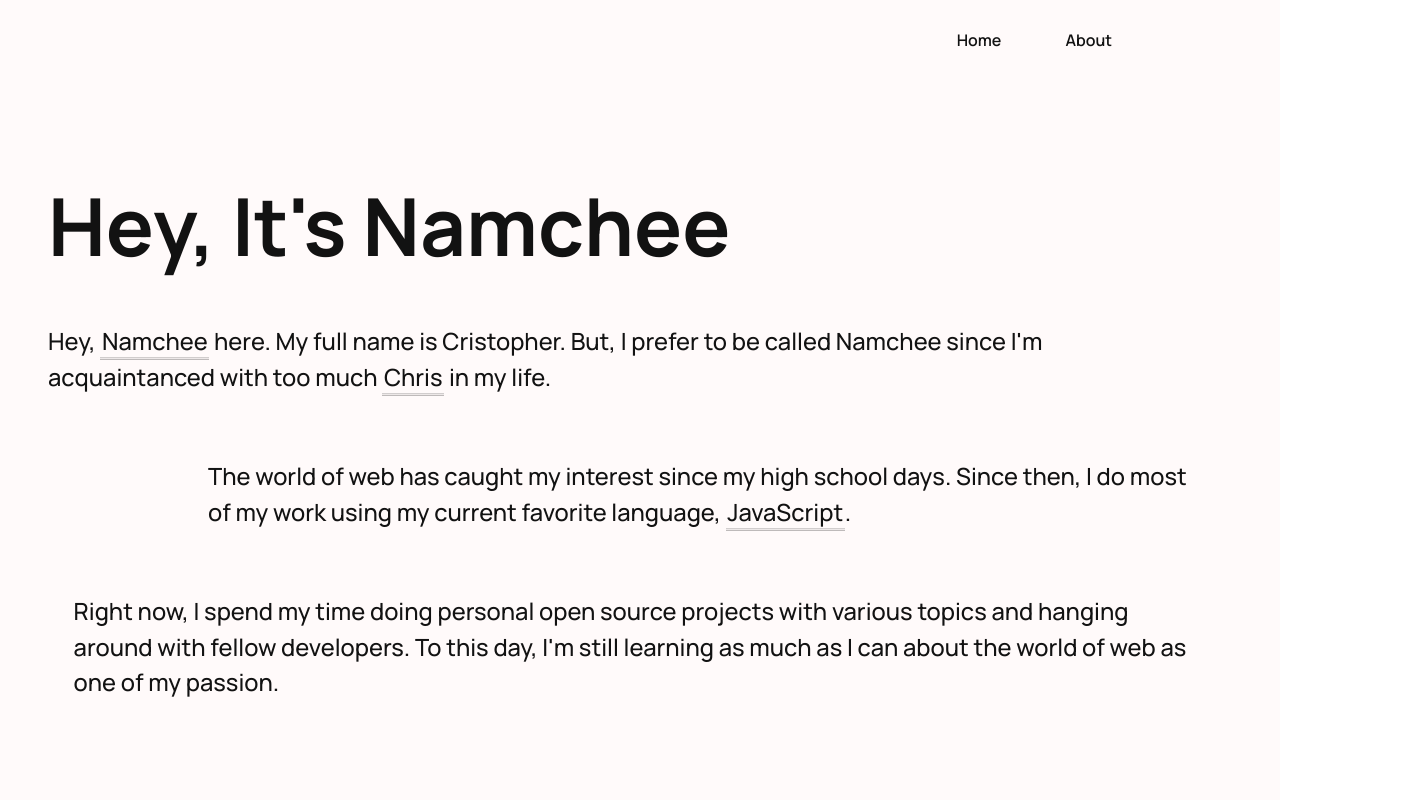
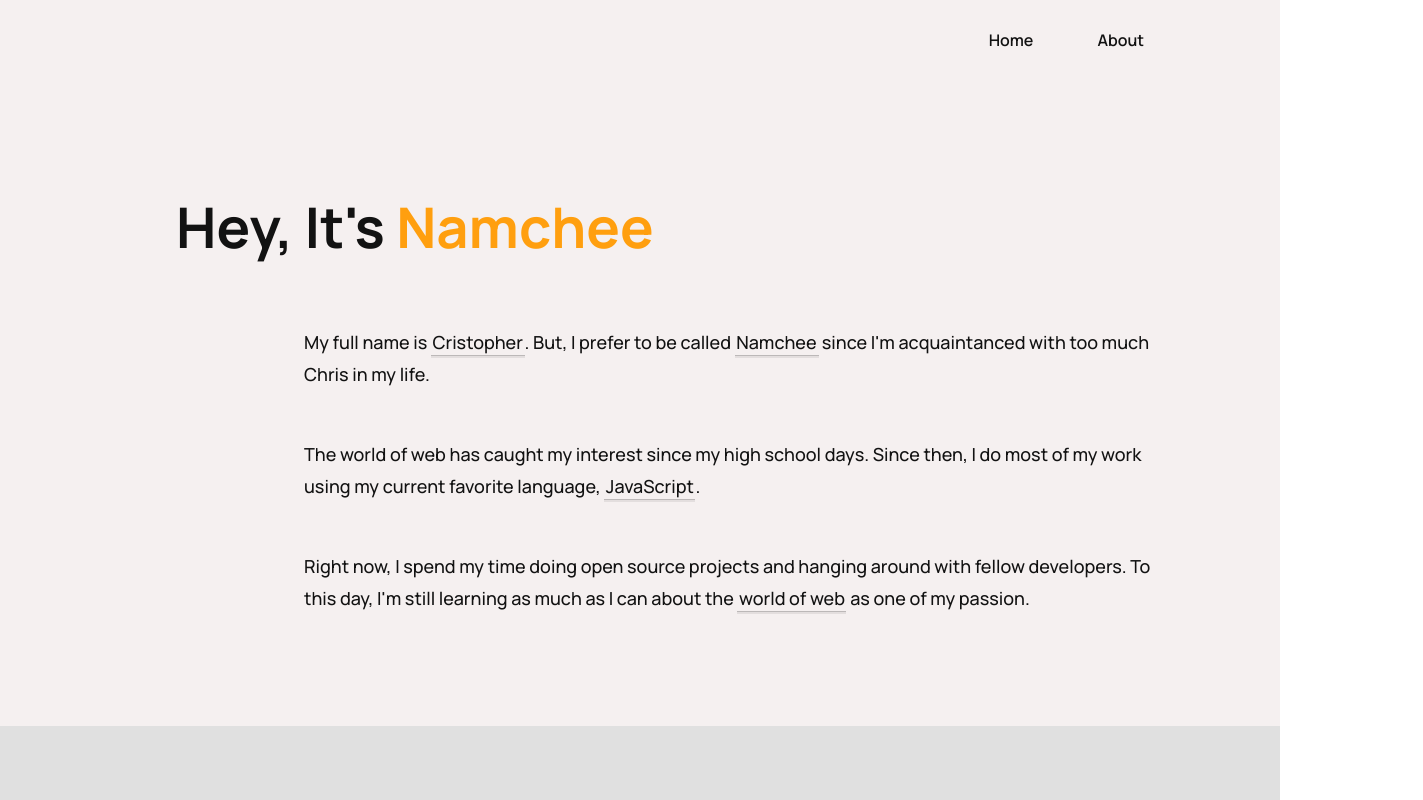
Before and after one commit to Namchee/namchee-site, a Nuxt app: page /about in a window 1280 px wide. Shown: the top 800 px of the page, 1423 px wide, since content can reach past the window. Built offline with nearby package versions, Linux system fonts and the light colour scheme.

Commit message:
feat: Redesign about me article

```diff
--- a/src/assets/styles/main.css
+++ b/src/assets/styles/main.css
@@ -20,7 +20,7 @@ html, body {
   --link: #707BDE;
 
   --surface: #151516;
-  --raised: #313131;
+  --raised: #212121;
 
   --nav: rgba(21, 21, 22, .8);
   --border: rgba(255, 250, 250, .05);
@@ -39,10 +39,10 @@ html, body {
 .theme-light {
   --link: #4856D4;
 
-  --surface: #FFFAFA;
-  --raised: #E3E3E3;
+  --surface: #F5F0F0;
+  --raised: #E0E0E0;
 
-  --nav: rgba(255, 250, 250, 0.8);
+  --nav: rgba(245, 240, 240, 0.75);
   --border: rgba(49, 49, 49, 0.1);
 
   --icon: rgba(49, 49, 49, .4);
--- a/src/components/layouts/TheFooter/TheFooter.vue
+++ b/src/components/layouts/TheFooter/TheFooter.vue
@@ -17,6 +17,7 @@ export default {
     border-t border-thinline
     text-sm
     md:text-base md:flex-row md:justify-between md:px-12
+    lg:px-screen
     footer">
 
     <!-- start: disclaimer banner -->
@@ -106,11 +107,4 @@ export default {
     @apply outline-none;
   }
 }
-
-@screen lg {
-  .footer {
-    padding-left: 7.5vw;
-    padding-right: 7.5vw;
-  }
-}
 </style>
--- a/src/components/layouts/TheNavbar/TheNavbar.vue
+++ b/src/components/layouts/TheNavbar/TheNavbar.vue
@@ -53,7 +53,7 @@ export default {
 
       const updateScrollbar = () => {
         hideMenu.value = currentScroll.value > lastScroll.value &&
-          currentScroll.value > 100;
+          currentScroll.value > 256;
 
         lastScroll.value = currentScroll.value;
 
@@ -96,6 +96,7 @@ export default {
       z-10
       box-border
       lg:h-20
+      lg:px-screen
       header"
     :class='{
       "nav--open": isOpen,
@@ -409,12 +410,6 @@ export default {
   }
 }
 
-@screen lg {
-  .header {
-    padding: 0 7.5vw;
-  }
-}
-
 @keyframes line {
   to {
     stroke-dashoffset: 0;
--- a/src/layouts/default.vue
+++ b/src/layouts/default.vue
@@ -63,8 +63,7 @@ export default {
     <the-navbar />
     <main class="flex flex-col flex-grow
       font-medium
-      pt-18 px-6
-      md:px-12
+      pt-18
       lg:pt-20 lg:text-lg
       body">
       <nuxt />
@@ -81,11 +80,4 @@ export default {
     stroke 200ms ease-out,
     border-color 200ms ease-out;
 }
-
-@screen lg {
-  .body {
-    padding-left: 7.5vw;
-    padding-right: 7.5vw;
-  }
-}
 </style>
--- a/src/pages/about.vue
+++ b/src/pages/about.vue
@@ -1,5 +1,6 @@
 <script>
 import ArrowLink from '~/assets/icons/arrow-link.svg?inline';
+import AboutBlob from '~/assets/blob/about.svg?inline';
 
 export default {
   head: {
@@ -39,6 +40,7 @@ export default {
 
   components: {
     ArrowLink,
+    AboutBlob,
   },
 
   setup() {
@@ -102,85 +104,52 @@ export default {
   <!-- start: about page -->
   <section>
     <!-- start: introduction section -->
-    <!--
-    <article class="py-6
-      md:flex md:flex-row-reverse
-      md:py-16">
-      <h1 class="tracking-wide
-        font-heading
-        mb-6
-        lg:tracking-wider
-        about__title">
-        <span>6C?</span>
-      </h1>
+    <article
+      class="flex flex-col items-center py-16 md:py-28 px-6 md:px-12">
+      <div class="relative self-start lg:pl-32">
+        <about-blob class="about__blob" />
 
-      <div class="leading-relaxed
-        lg:tracking-wide
+        <h1
+          class="font-bold
+            leading-tight
+            mb-16
+            about__title">
+          Hey, It's <span class="text-primary">Namchee</span>
+        </h1>
+      </div>
+
+      <div class="max-w-6xl
+        text-lg
+        leading-7
+        md:leading-8
+        md:ml-32 md:mr-16
+        lg:ml-64 lg:mr-20
         about__intro__text">
-        <p class="mb-8">
-          Hey,
-          <span class="underline__reveal">Namchee</span> here.
-          My full name is Cristopher.
-          But, I prefer to be called Namchee since I'm
-          acquaintanced with too much
-          <span
-            class="underline__reveal"
-          >Chris</span> in my life.
+        <p class="mb-8 lg:mb-12">
+          My full name is <span class="underline__reveal">Cristopher</span>.
+          But, I prefer to be called
+          <span class="underline__reveal">Namchee</span> since I'm
+          acquaintanced with too much Chris in my life.
         </p>
-        <p class="mb-8">
+        <p class="mb-8 lg:mb-12">
           The world of web has caught my interest since my high school days.
           Since then, I do most of my work using my current favorite
           language,
           <span class="underline__reveal">JavaScript</span>.
         </p>
         <p>
-          Right now, I spend my time doing personal open source projects
-          with various topics and hanging around with fellow developers.
+          Right now, I spend my time doing open source projects
+          and hanging around with fellow developers.
           To this day, I'm still learning as much as I can
-          about the world of web as one of my passion.
-        </p>
-      </div>
-    </article>
-    -->
-
-    <article class="py-12 md:py-24">
-      <h1 class="font-bold
-        leading-tight
-        font-heading
-        mb-12
-        about__title">
-        Hey, It's Namchee
-      </h1>
-
-      <div class="about__intro__text flex-grow">
-        <p class="mb-8">
-          Hey,
-          <span class="underline__reveal">Namchee</span> here.
-          My full name is Cristopher.
-          But, I prefer to be called Namchee since I'm
-          acquaintanced with too much
-          <span
-            class="underline__reveal"
-          >Chris</span> in my life.
-        </p>
-        <p class="mb-8">
-          The world of web has caught my interest since my high school days.
-          Since then, I do most of my work using my current favorite
-          language,
-          <span class="underline__reveal">JavaScript</span>.
-        </p>
-        <p>
-          Right now, I spend my time doing personal open source projects
-          with various topics and hanging around with fellow developers.
-          To this day, I'm still learning as much as I can
-          about the world of web as one of my passion.
+          about the <span class="underline__reveal">world of web</span>
+          as one of my passion.
         </p>
       </div>
     </article>
     <!-- end: introduction section -->
 
     <!-- start: tools and education section -->
-    <section class="flex flex-col lg:flex-row py-8 lg:py-12">
+    <section class="flex flex-col lg:flex-row py-8 lg:px-screen lg:py-12 bg-raised">
       <!-- start: tools of trade section -->
       <section class="w-full lg:w-7/12 lg:mr-2">
         <h2 v-intersect.once class="inline-block
@@ -270,20 +239,18 @@ export default {
 <style lang="postcss" scoped>
 .about__title {
   position: relative;
+  font-size: 3.5rem;
   z-index: 1;
-  font-size: 3rem;
+}
 
-  &::before {
-    @apply bg-raised;
-
-    display: block;
-    position: absolute;
-    z-index: 0;
-    bottom: 0;
-    left: 0;
-    width: 100%;
-    height: 1rem;
-  }
+.about__blob {
+  fill: var(--raised);
+  position: absolute;
+  left: -2.5rem;
+  top: -2.5rem;
+  width: 15rem;
+  height: auto;
+  opacity: .5;
 }
 
 .about__subtitle {
@@ -307,7 +274,7 @@ export default {
     width: 100%;
     height: 100%;
     pointer-events: none;
-    transform: scaleY(0.05);
+    transform: scaleY(0.075);
     transform-origin: bottom;
     transition: transform 200ms cubic-bezier(0.33, 1, 0.68, 1);
   }
@@ -443,26 +410,17 @@ export default {
 
 @screen md {
   .about__title {
-    font-size: 4rem;
+    font-size: 4.5rem;
+  }
+
+  .about__blob {
+    top: -5.5rem;
+    left: -3.5rem;
+    width: 17.5rem;
   }
 
   .about__intro__text {
     font-size: 2.75vw;
-    margin-right: 2vw;
-
-    & > p {
-      &:nth-child(2) {
-        margin-left: 10vw;
-      }
-
-      &:last-child {
-        margin-left: 3vw;
-      }
-
-      &:not(:last-child) {
-        margin-bottom: 3rem;
-      }
-    }
   }
 
   .about__skills,
@@ -481,7 +439,13 @@ export default {
 
 @screen lg {
   .about__title {
-    font-size: clamp(5.5vw, 5rem, 5rem);
+    font-size: clamp(6.25vw, 5rem, 5rem);
+  }
+
+  .about__blob {
+    top: -6.5vw;
+    left: 2vmax;
+    width: 25vw;
   }
 
   .about__skills,
@@ -498,22 +462,10 @@ export default {
   }
 
   .about__intro__text {
-    font-size: 1.85vw;
-    margin-right: 2.25vw;
-
-    & > p {
-      &:nth-child(2) {
-        margin-left: 12.5vw;
-      }
-
-      &:last-child {
-        margin-left: 2vw;
-      }
-
-      &:not(:last-child) {
-        margin-bottom: 4rem;
-      }
-    }
+    padding-left: 4vw;
+    padding-right: 1vw;
+    font-size: clamp(1.755vw, 1.65rem, 1.65rem);
+    line-height: clamp(3.25vw, 2.75rem, 2.75rem);
   }
 
   .about__edu__timeline {
--- a/tailwind.config.js
+++ b/tailwind.config.js
@@ -14,6 +14,10 @@ module.exports = {
 
       letterSpacing: {
         manrope: 'calc(-.02333em + .36667px)',
+      },
+
+      padding: {
+        screen: '5vw',
       },
 
       colors: {
```
Also changed, not shown: src/assets/blob/about.svg (added).
